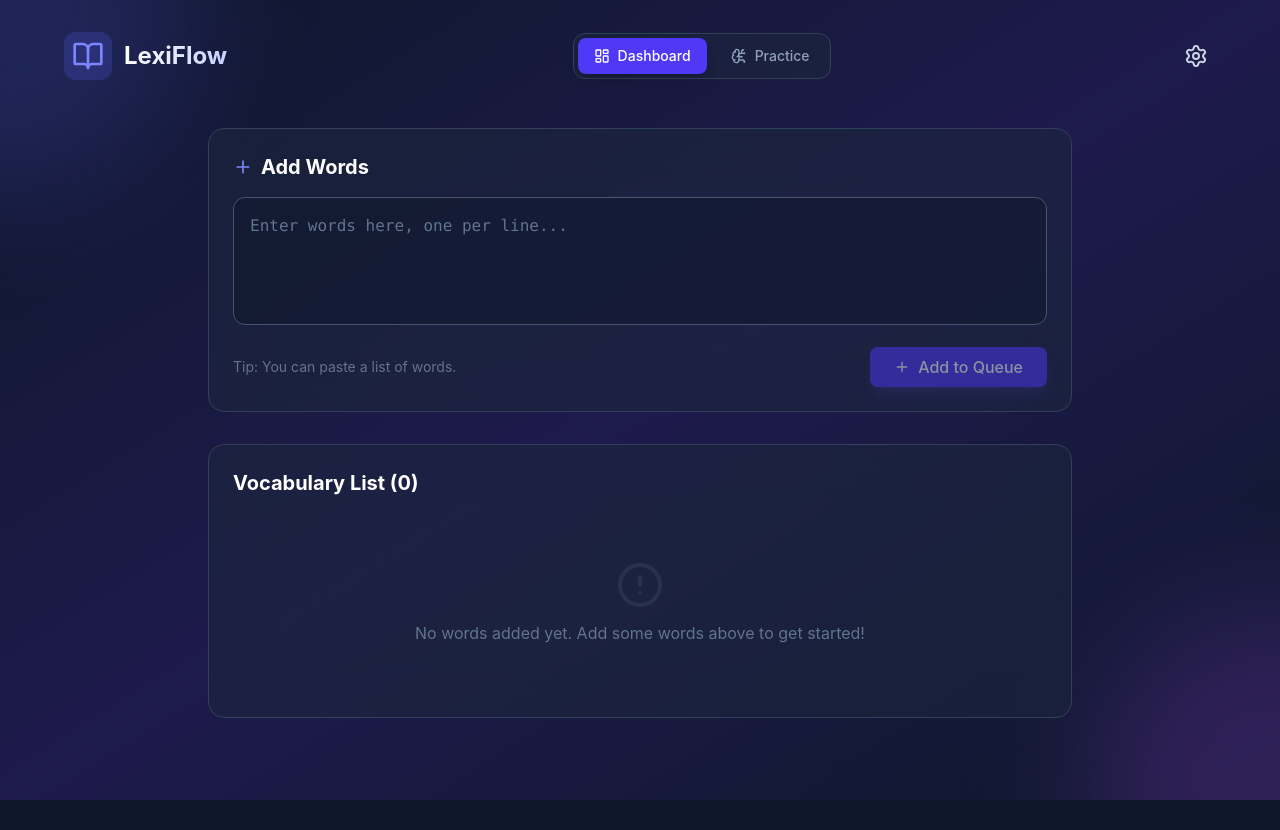
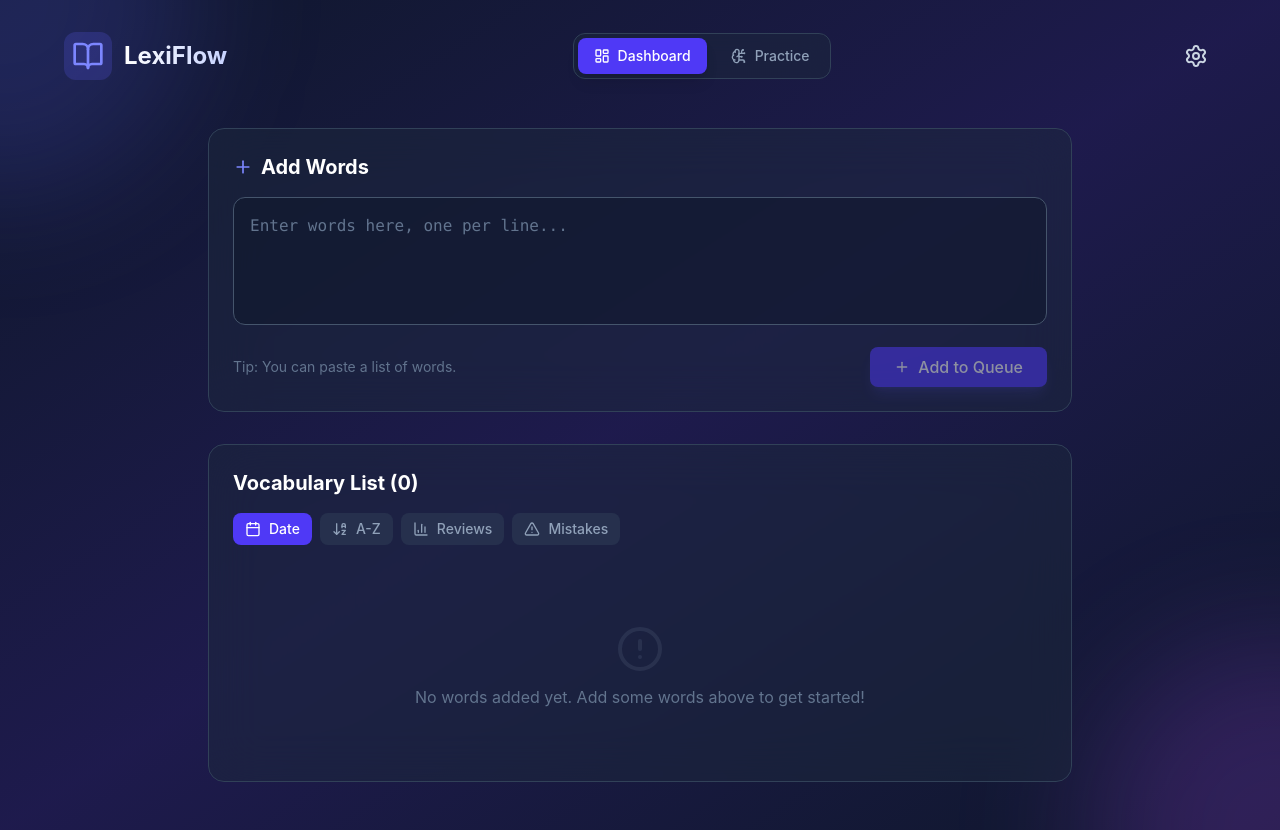
Before and after one commit to q12we34rt5/Synapse, a React (Vite) app: page / in a window 1280 px wide. Before the commit the page ends 800 px from the top, so only its background shows below. Built offline with nearby package versions, Linux system fonts and the light colour scheme.

Commit message:
feat: implement dashboard sorting functionality (date, a-z, reviews, mistakes)

```diff
--- a/src/components/Dashboard.tsx
+++ b/src/components/Dashboard.tsx
@@ -1,7 +1,7 @@
 
 import React, { useState } from 'react';
 import { useAppStore } from '../store/useAppStore';
-import { Loader2, Trash2, Plus, AlertCircle, Clock, Edit, Sparkles, X, RotateCcw } from 'lucide-react';
+import { Loader2, Trash2, Plus, AlertCircle, Clock, Edit, Sparkles, X, RotateCcw, ArrowDownAZ, Calendar, BarChart3, AlertTriangle } from 'lucide-react';
 import { motion, AnimatePresence } from 'framer-motion';
 import { v4 as uuidv4 } from 'uuid';
 import { GeminiProvider } from '../services/llm/GeminiProvider';
@@ -108,7 +108,24 @@ export const Dashboard: React.FC = () => {
         setIsQuestionModalOpen(false);
     };
 
-    const sortedWords = Object.values(words).sort((a, b) => b.addedAt - a.addedAt);
+    const [sortOption, setSortOption] = useState<'date' | 'alpha' | 'reviews' | 'mistakes'>('date');
+
+    const sortedWords = Object.values(words).sort((a, b) => {
+        const reviewA = reviews[a.id];
+        const reviewB = reviews[b.id];
+
+        switch (sortOption) {
+            case 'alpha':
+                return a.original.localeCompare(b.original);
+            case 'reviews':
+                return (reviewB?.reviewCount || 0) - (reviewA?.reviewCount || 0);
+            case 'mistakes':
+                return (reviewB?.wrongCount || 0) - (reviewA?.wrongCount || 0);
+            case 'date':
+            default:
+                return b.addedAt - a.addedAt;
+        }
+    });
 
     return (
         <div className="w-full max-w-4xl mx-auto p-4 space-y-8 relative">
@@ -289,6 +306,38 @@ export const Dashboard: React.FC = () => {
                     )}
                 </div>
 
+                {/* Sort Controls */}
+                <div className="flex gap-2 mb-6 overflow-x-auto pb-2">
+                    <button
+                        onClick={() => setSortOption('date')}
+                        className={`px-3 py-1.5 rounded-lg text-sm font-medium flex items-center gap-2 transition-colors ${sortOption === 'date' ? 'bg-indigo-600 text-white' : 'bg-slate-700/50 text-slate-400 hover:bg-slate-700 hover:text-white'}`}
+                    >
+                        <Calendar className="w-4 h-4" />
+                        Date
+                    </button>
+                    <button
+                        onClick={() => setSortOption('alpha')}
+                        className={`px-3 py-1.5 rounded-lg text-sm font-medium flex items-center gap-2 transition-colors ${sortOption === 'alpha' ? 'bg-indigo-600 text-white' : 'bg-slate-700/50 text-slate-400 hover:bg-slate-700 hover:text-white'}`}
+                    >
+                        <ArrowDownAZ className="w-4 h-4" />
+                        A-Z
+                    </button>
+                    <button
+                        onClick={() => setSortOption('reviews')}
+                        className={`px-3 py-1.5 rounded-lg text-sm font-medium flex items-center gap-2 transition-colors ${sortOption === 'reviews' ? 'bg-indigo-600 text-white' : 'bg-slate-700/50 text-slate-400 hover:bg-slate-700 hover:text-white'}`}
+                    >
+                        <BarChart3 className="w-4 h-4" />
+                        Reviews
+                    </button>
+                    <button
+                        onClick={() => setSortOption('mistakes')}
+                        className={`px-3 py-1.5 rounded-lg text-sm font-medium flex items-center gap-2 transition-colors ${sortOption === 'mistakes' ? 'bg-indigo-600 text-white' : 'bg-slate-700/50 text-slate-400 hover:bg-slate-700 hover:text-white'}`}
+                    >
+                        <AlertTriangle className="w-4 h-4" />
+                        Mistakes
+                    </button>
+                </div>
+
                 {sortedWords.length === 0 ? (
                     <div className="text-center py-12 text-slate-500">
                         <AlertCircle className="w-12 h-12 mx-auto mb-3 opacity-20" />
```
